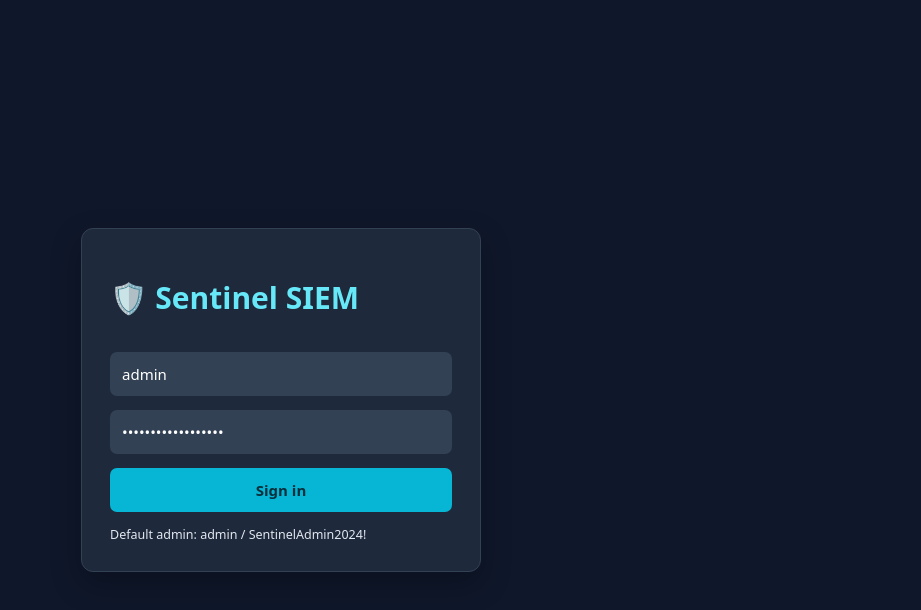
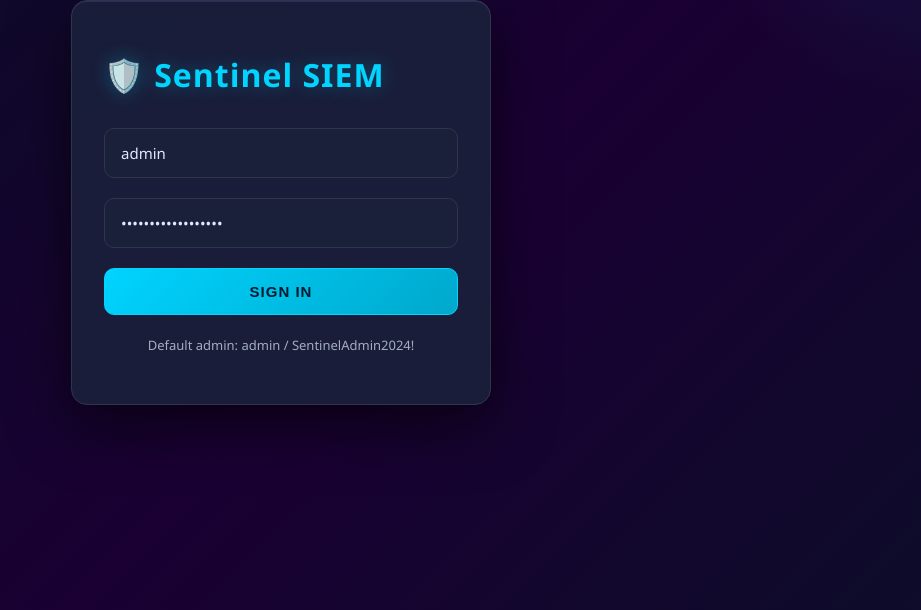
Before and after one commit to nduvafredrick/Cyber-security, a React (Vite) app in the folder frontend/: page / in a window 1280 px wide. Shown: the top 610 px of the page, without its empty margins (359-1280 px from the left). Built offline with nearby package versions, Linux system fonts and the light colour scheme.

Commit message:
Update frontend theme to match septfirm.netlify.app cybersecurity aesthetic

```diff
--- a/frontend/src/style.css
+++ b/frontend/src/style.css
@@ -1 +1,402 @@
-*{box-sizing:border-box}body{margin:0;font:15px system-ui;background:#0f172a;color:#e2e8f0}main{max-width:1200px;margin:auto;padding:28px}.login{min-height:100vh;display:grid;place-items:center}.login form,.card{background:#1e293b;border:1px solid #334155;border-radius:12px;padding:28px;box-shadow:0 12px 30px #0004}.login form{width:min(400px,100%);display:grid;gap:14px}h1{color:#67e8f9}input,button{border:0;border-radius:7px;padding:12px;font:inherit}input{background:#334155;color:white}button{background:#06b6d4;color:#042f3b;font-weight:700;cursor:pointer}header{display:flex;align-items:center;justify-content:space-between;margin-bottom:24px}.card{overflow:auto}h2 span{font-size:14px;background:#334155;border-radius:20px;padding:4px 9px}table{width:100%;border-collapse:collapse}th,td{text-align:left;padding:12px;border-bottom:1px solid #334155}th{color:#94a3b8}.high{color:#fbbf24}.critical{color:#fb7185}.info{color:#67e8f9}.error{color:#fb7185}
+* {
+  box-sizing: border-box;
+  margin: 0;
+  padding: 0;
+}
+
+:root {
+  --primary: #00d4ff;
+  --primary-dark: #0088aa;
+  --secondary: #ff006e;
+  --background: #0a0e27;
+  --surface: #1a1f3a;
+  --surface-light: #252d4a;
+  --text: #e0e7ff;
+  --text-muted: #a0aec0;
+  --border: #2d3748;
+  --success: #10b981;
+  --warning: #f59e0b;
+  --danger: #ef4444;
+  --accent: #8b5cf6;
+}
+
+body {
+  font-family: 'Segoe UI', Trebuchet MS, sans-serif;
+  background: linear-gradient(135deg, var(--background) 0%, #0f1729 100%);
+  color: var(--text);
+  line-height: 1.6;
+  min-height: 100vh;
+}
+
+/* ===== AUTH PAGE ===== */
+.login {
+  min-height: 100vh;
+  display: grid;
+  place-items: center;
+  background: linear-gradient(135deg, var(--background) 0%, #1a0033 50%, #0a0e27 100%);
+  position: relative;
+  overflow: hidden;
+}
+
+.login::before {
+  content: '';
+  position: absolute;
+  top: -50%;
+  right: -20%;
+  width: 500px;
+  height: 500px;
+  background: radial-gradient(circle, rgba(0, 212, 255, 0.1) 0%, transparent 70%);
+  border-radius: 50%;
+  pointer-events: none;
+}
+
+.login form {
+  width: min(420px, 100%);
+  background: rgba(26, 31, 58, 0.95);
+  backdrop-filter: blur(20px);
+  border: 1px solid var(--border);
+  border-radius: 16px;
+  padding: 48px 32px;
+  box-shadow: 0 20px 60px rgba(0, 0, 0, 0.6),
+              inset 0 1px 0 rgba(139, 92, 246, 0.2);
+  display: grid;
+  gap: 20px;
+  position: relative;
+  z-index: 1;
+  animation: slideUp 0.6s ease-out;
+}
+
+@keyframes slideUp {
+  from {
+    opacity: 0;
+    transform: translateY(20px);
+  }
+  to {
+    opacity: 1;
+    transform: translateY(0);
+  }
+}
+
+.login h1 {
+  color: var(--primary);
+  font-size: 32px;
+  font-weight: 700;
+  margin-bottom: 8px;
+  text-shadow: 0 0 20px rgba(0, 212, 255, 0.3);
+  letter-spacing: 1px;
+}
+
+.login small {
+  color: var(--text-muted);
+  font-size: 13px;
+  text-align: center;
+}
+
+input {
+  background: var(--surface);
+  border: 1px solid var(--border);
+  border-radius: 10px;
+  padding: 14px 16px;
+  color: var(--text);
+  font-size: 15px;
+  font-family: inherit;
+  transition: all 0.3s ease;
+}
+
+input::placeholder {
+  color: var(--text-muted);
+}
+
+input:focus {
+  outline: none;
+  background: var(--surface-light);
+  border-color: var(--primary);
+  box-shadow: 0 0 16px rgba(0, 212, 255, 0.2);
+}
+
+button {
+  background: linear-gradient(135deg, var(--primary) 0%, #00a8cc 100%);
+  border: 1px solid var(--primary);
+  border-radius: 10px;
+  padding: 14px;
+  color: #001a2e;
+  font-weight: 700;
+  font-size: 15px;
+  cursor: pointer;
+  transition: all 0.3s ease;
+  text-transform: uppercase;
+  letter-spacing: 1px;
+  position: relative;
+  overflow: hidden;
+}
+
+button::before {
+  content: '';
+  position: absolute;
+  top: 0;
+  left: -100%;
+  width: 100%;
+  height: 100%;
+  background: rgba(255, 255, 255, 0.1);
+  transition: left 0.3s ease;
+}
+
+button:hover {
+  transform: translateY(-2px);
+  box-shadow: 0 10px 30px rgba(0, 212, 255, 0.4);
+}
+
+button:hover::before {
+  left: 100%;
+}
+
+button:active {
+  transform: translateY(0);
+}
+
+.error {
+  color: var(--danger);
+  font-size: 14px;
+  background: rgba(239, 68, 68, 0.1);
+  border: 1px solid var(--danger);
+  padding: 12px;
+  border-radius: 8px;
+  text-align: center;
+}
+
+/* ===== MAIN APP ===== */
+main {
+  min-height: 100vh;
+  background: var(--background);
+  display: grid;
+  grid-template-rows: auto 1fr;
+}
+
+header {
+  background: rgba(26, 31, 58, 0.95);
+  backdrop-filter: blur(20px);
+  border-bottom: 1px solid var(--border);
+  padding: 20px 32px;
+  display: flex;
+  align-items: center;
+  justify-content: space-between;
+  position: sticky;
+  top: 0;
+  z-index: 100;
+  box-shadow: 0 10px 40px rgba(0, 0, 0, 0.3);
+}
+
+header h1 {
+  color: var(--primary);
+  font-size: 24px;
+  font-weight: 700;
+  letter-spacing: 1px;
+  text-shadow: 0 0 20px rgba(0, 212, 255, 0.3);
+}
+
+header button {
+  background: var(--secondary);
+  border: 1px solid var(--secondary);
+  padding: 10px 20px;
+  font-size: 13px;
+  min-width: auto;
+}
+
+/* ===== CONTENT ===== */
+section.card {
+  margin: 28px 32px;
+  background: rgba(26, 31, 58, 0.8);
+  backdrop-filter: blur(20px);
+  border: 1px solid var(--border);
+  border-radius: 16px;
+  padding: 28px;
+  box-shadow: 0 20px 60px rgba(0, 0, 0, 0.3),
+              inset 0 1px 0 rgba(139, 92, 246, 0.1);
+  animation: fadeIn 0.6s ease-out;
+}
+
+@keyframes fadeIn {
+  from {
+    opacity: 0;
+  }
+  to {
+    opacity: 1;
+  }
+}
+
+section h2 {
+  color: var(--text);
+  font-size: 20px;
+  font-weight: 700;
+  margin-bottom: 20px;
+  display: flex;
+  align-items: center;
+  gap: 12px;
+}
+
+section h2 span {
+  background: linear-gradient(135deg, var(--primary) 0%, var(--accent) 100%);
+  color: #001a2e;
+  font-size: 14px;
+  font-weight: 600;
+  border-radius: 20px;
+  padding: 6px 14px;
+  display: inline-flex;
+  align-items: center;
+  justify-content: center;
+  min-width: 40px;
+  box-shadow: 0 4px 15px rgba(0, 212, 255, 0.2);
+}
+
+/* ===== TABLE ===== */
+table {
+  width: 100%;
+  border-collapse: collapse;
+  font-size: 14px;
+}
+
+thead {
+  background: rgba(37, 45, 74, 0.5);
+  border-bottom: 2px solid var(--border);
+}
+
+th {
+  color: var(--primary);
+  text-align: left;
+  padding: 14px 16px;
+  font-weight: 600;
+  text-transform: uppercase;
+  font-size: 12px;
+  letter-spacing: 1px;
+}
+
+td {
+  padding: 14px 16px;
+  border-bottom: 1px solid var(--border);
+  color: var(--text);
+}
+
+tbody tr {
+  transition: all 0.3s ease;
+}
+
+tbody tr:hover {
+  background: rgba(0, 212, 255, 0.05);
+  border-left: 3px solid var(--primary);
+  padding-left: 13px;
+}
+
+/* ===== SEVERITY BADGES ===== */
+b.critical {
+  color: #ff1744;
+  background: rgba(255, 23, 68, 0.1);
+  padding: 4px 10px;
+  border-radius: 6px;
+  font-weight: 600;
+  display: inline-block;
+  min-width: 70px;
+  text-align: center;
+  box-shadow: 0 0 10px rgba(255, 23, 68, 0.2);
+}
+
+b.high {
+  color: #ff9800;
+  background: rgba(255, 152, 0, 0.1);
+  padding: 4px 10px;
+  border-radius: 6px;
+  font-weight: 600;
+  display: inline-block;
+  min-width: 70px;
+  text-align: center;
+  box-shadow: 0 0 10px rgba(255, 152, 0, 0.2);
+}
+
+b.medium {
+  color: #ffc107;
+  background: rgba(255, 193, 7, 0.1);
+  padding: 4px 10px;
+  border-radius: 6px;
+  font-weight: 600;
+  display: inline-block;
+  min-width: 70px;
+  text-align: center;
+  box-shadow: 0 0 10px rgba(255, 193, 7, 0.2);
+}
+
+b.low {
+  color: #4caf50;
+  background: rgba(76, 175, 80, 0.1);
+  padding: 4px 10px;
+  border-radius: 6px;
+  font-weight: 600;
+  display: inline-block;
+  min-width: 70px;
+  text-align: center;
+  box-shadow: 0 0 10px rgba(76, 175, 80, 0.2);
+}
+
+b.info {
+  color: var(--primary);
+  background: rgba(0, 212, 255, 0.1);
+  padding: 4px 10px;
+  border-radius: 6px;
+  font-weight: 600;
+  display: inline-block;
+  min-width: 70px;
+  text-align: center;
+  box-shadow: 0 0 10px rgba(0, 212, 255, 0.2);
+}
+
+/* ===== EMPTY STATE ===== */
+p {
+  color: var(--text-muted);
+  text-align: center;
+  padding: 40px 20px;
+  font-size: 15px;
+}
+
+/* ===== SCROLLBAR ===== */
+::-webkit-scrollbar {
+  width: 8px;
+  height: 8px;
+}
+
+::-webkit-scrollbar-track {
+  background: var(--background);
+}
+
+::-webkit-scrollbar-thumb {
+  background: var(--primary);
+  border-radius: 4px;
+}
+
+::-webkit-scrollbar-thumb:hover {
+  background: var(--primary-dark);
+}
+
+/* ===== RESPONSIVE ===== */
+@media (max-width: 768px) {
+  header {
+    flex-direction: column;
+    gap: 12px;
+    text-align: center;
+  }
+
+  section.card {
+    margin: 16px;
+    padding: 16px;
+  }
+
+  table {
+    font-size: 12px;
+  }
+
+  th, td {
+    padding: 10px 8px;
+  }
+
+  .login form {
+    width: 90vw;
+    padding: 32px 24px;
+  }
+}
```
